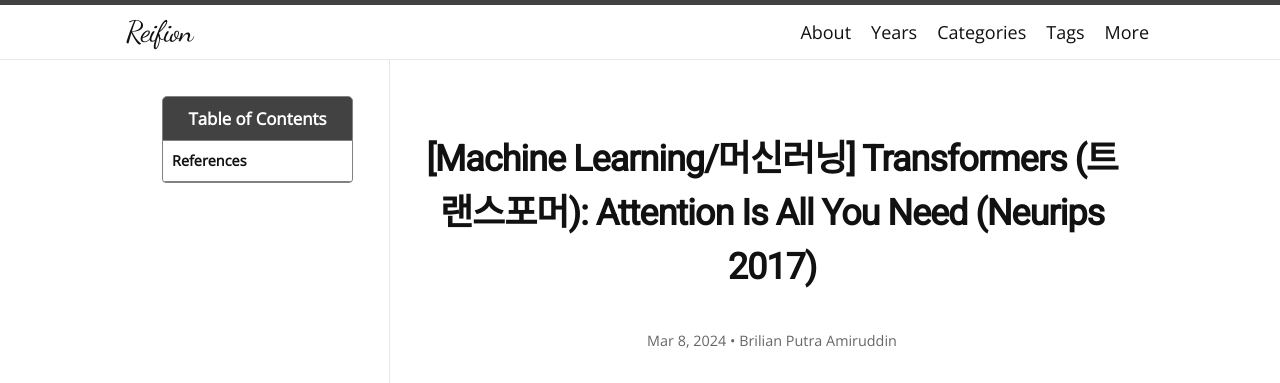
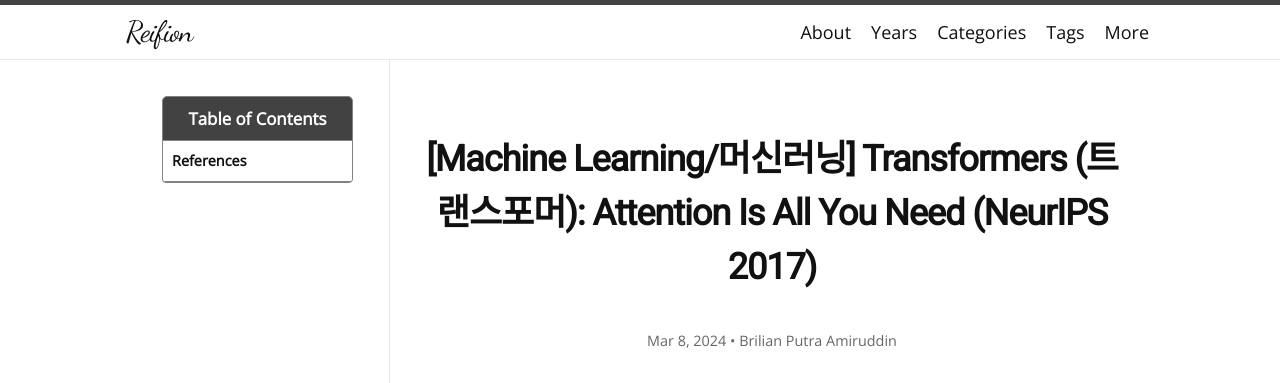
Before and after one commit to brilianputraa/brilianamiruddin.github.io, a Jekyll site: the page built from _posts/2024-03-08-transformers.md, in a window 1280 px wide. Shown: the top 383 px of the page. Built offline with Jekyll 4.4.1, drawn with Linux system fonts in a browser that asks for light colours; nearby versions of some CDN libraries; some web fonts are replaced.

```diff
--- a/_posts/2024-03-08-transformers.md
+++ b/_posts/2024-03-08-transformers.md
@@ -1,6 +1,6 @@
 ---
 layout: post
-title: "[Machine Learning/머신러닝] Transformers (트랜스포머): Attention Is All You Need (Neurips 2017)"
+title: "[Machine Learning/머신러닝] Transformers (트랜스포머): Attention Is All You Need (NeurIPS 2017)"
 toc: true
 mathjax: true
 categories: study-log
```
